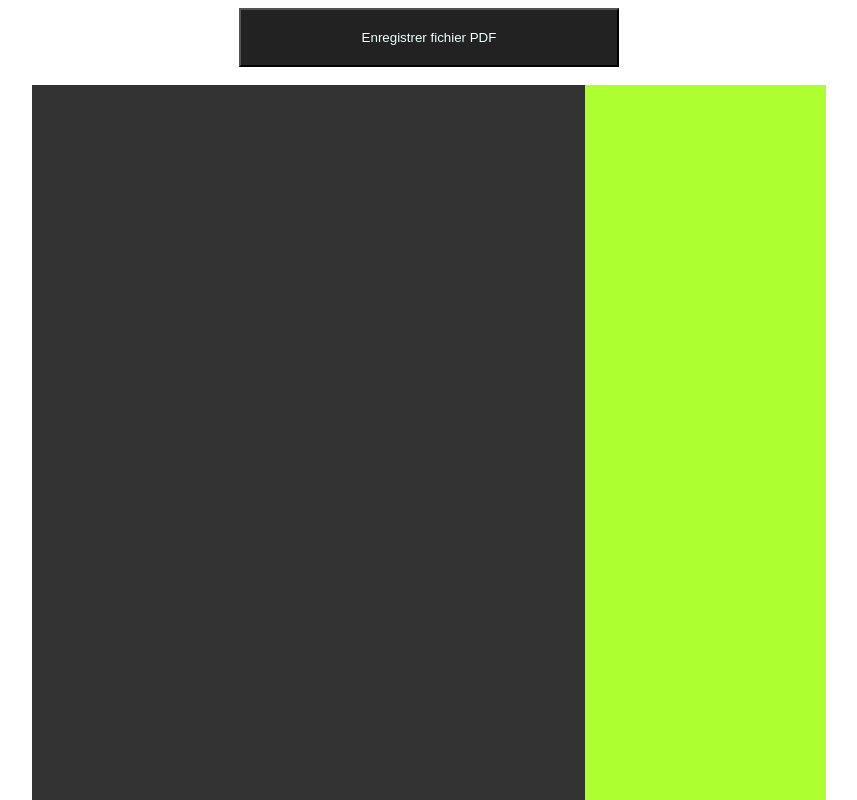
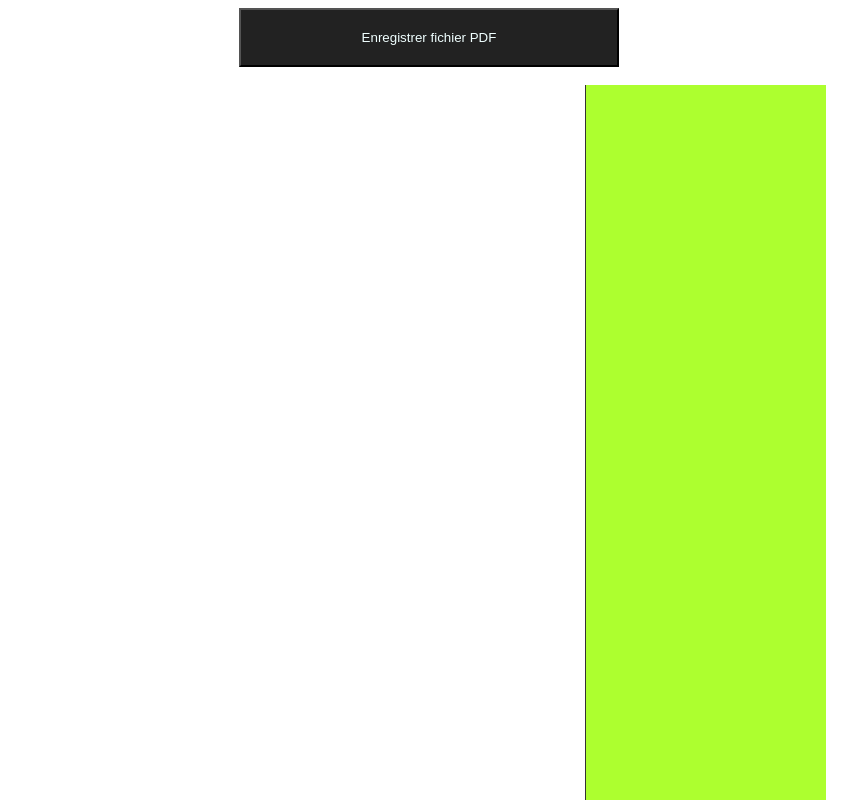
Before and after one commit to ousmane-diallo-sio/CV-HTML, a plain HTML site: page index.html in a window 1280 px wide. Shown: the top 800 px of the page, without its empty margins (211-1068 px from the left). Drawn offline with Linux system fonts and the light colour scheme.

```diff
--- a/styles/styles.scss
+++ b/styles/styles.scss
@@ -24,11 +24,12 @@
 
         & .resume-left {
             flex: 2.3;
-            background-color: var(--secondaryColor);
+            background-color: var(--primaryColor);
         }
         & .resume-right {
             flex: 1;
-            background: greenyellow
+            background: greenyellow;
+            border-left: solid 1px var(--secondaryColor);
         }
     }
 }
```
Also changed, not shown: styles/styles.css, 2 other files.
